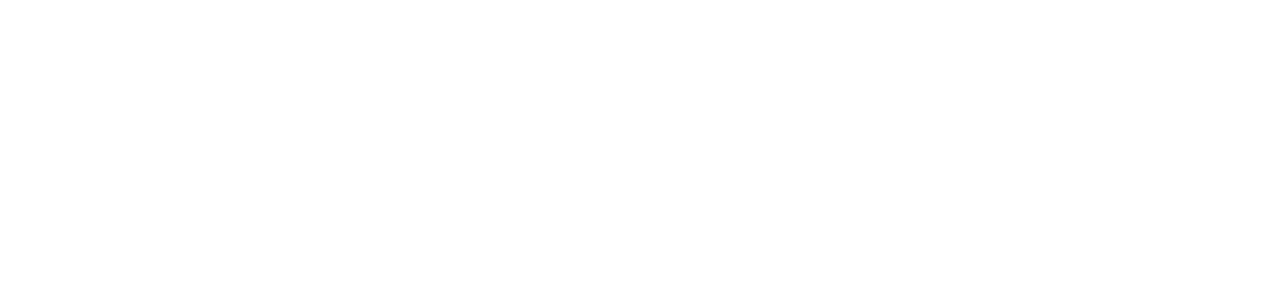
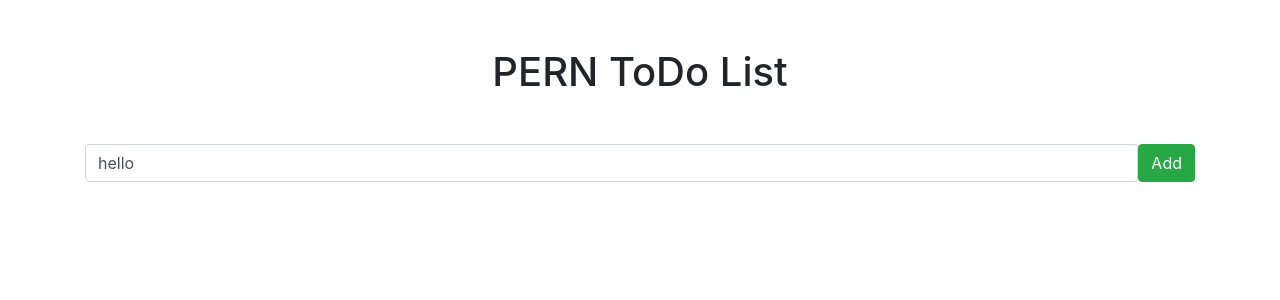
Before and after one commit to enx-code/pern-todo, a React (Create React App) app in the folder client/: page / in a window 1280 px wide. Shown: the top 300 px of the page. Built offline with nearby package versions, Linux system fonts and the light colour scheme; the HTML template or start-up script is replaced by a standard one.

Commit message:
creating form

```diff
--- a/client/src/App.js
+++ b/client/src/App.js
@@ -1,10 +1,12 @@
 import React, {Fragment} from 'react';
 import './App.css';
-
+import InputTodo from './components/InputTodo';
 function App() {
   return (
     <Fragment>
-
+      <div className="container">
+        <InputTodo />
+      </div>
     </Fragment>
 
   );
--- a/client/src/components/inputTodo.js
+++ b/client/src/components/inputTodo.js
@@ -0,0 +1,22 @@
+import React, { Fragment, useState } from "react";
+
+const InputTodo = () => {
+    const [description, setDescription] = useState("hello");
+
+    return (
+      <Fragment>
+        <h1 className="text-center mt-5">PERN ToDo List</h1>
+        <form className="d-flex mt-5">
+          <input
+            type="text"
+            className="form-control"
+            value={description}
+            onChange={(e) => setDescription(e.target.value)}
+          />
+          <button className="btn btn-success">Add</button>
+        </form>
+      </Fragment>
+    );
+}
+
+export default InputTodo;
```
